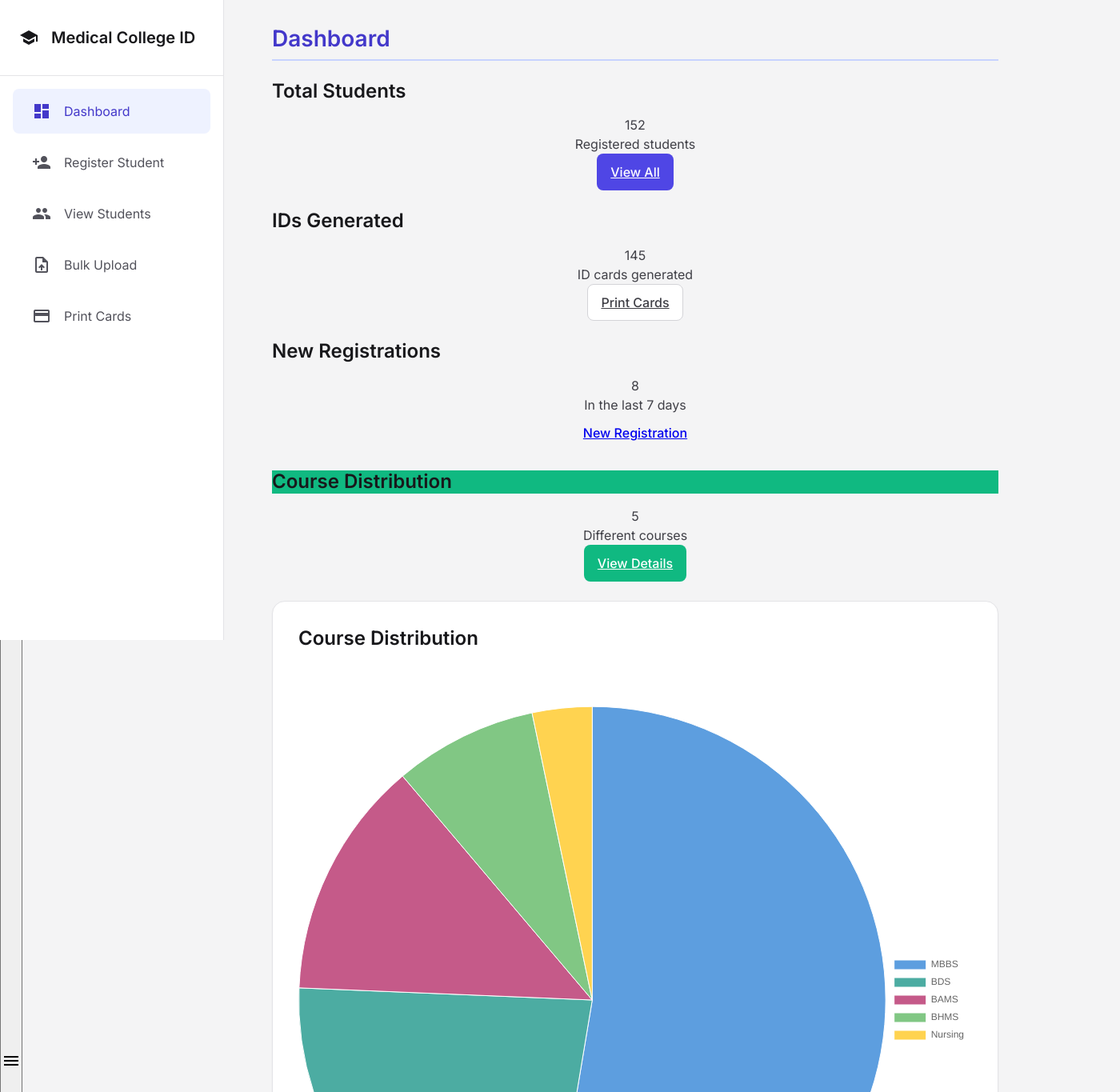
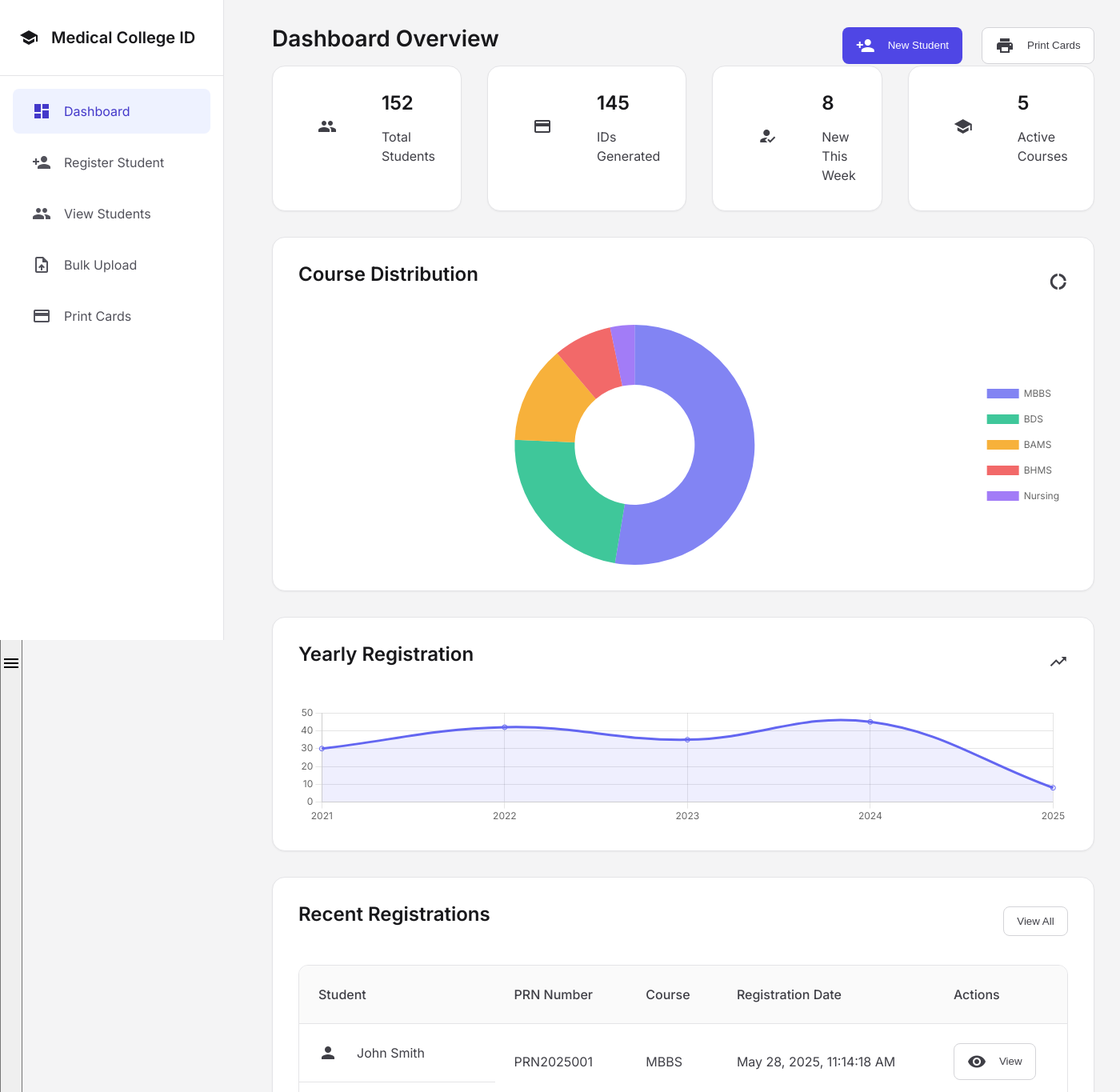
Before and after one commit to faizi-dev/idcard, an Angular app: page / in a window 1280 px wide. Shown: the top 1365 px of the page at 80% size, 1400 px wide, since content can reach past the window. Built offline with nearby package versions, Linux system fonts and the light colour scheme; no server answers.

Commit message:
Update Dashboard Component with Modern UI

```diff
--- a/src/app/dashboard/dashboard.component.ts
+++ b/src/app/dashboard/dashboard.component.ts
@@ -9,99 +9,113 @@ import { Chart } from 'chart.js/auto';
   standalone: true,
   imports: [CommonModule, RouterLink],
   template: `
-    <section class="dashboard fade-in">
-      <h2 class="section-title">Dashboard</h2>
+    <section class="dashboard">
+      <div class="flex items-center justify-between mb-6">
+        <h2 class="text-2xl font-semibold text-surface-900">Dashboard Overview</h2>
+        <div class="flex gap-3">
+          <button class="btn btn-primary" routerLink="/register">
+            <span class="material-icons">person_add</span>
+            New Student
+          </button>
+          <button class="btn btn-secondary" routerLink="/print-cards">
+            <span class="material-icons">print</span>
+            Print Cards
+          </button>
+        </div>
+      </div>
 
-      <div class="row">
+      <div class="grid grid-cols-1 md:grid-cols-2 lg:grid-cols-4 gap-4 mb-6">
         <!-- Total Students Card -->
-        <div class="col-md-6 col-lg-3 mb-3">
-          <div class="dashboard-card">
-            <div class="dashboard-card-header">
-              <h3>Total Students</h3>
+        <div class="card hover:shadow-lg transition-all">
+          <div class="flex items-center gap-4">
+            <div class="p-3 rounded-lg bg-primary-100">
+              <span class="material-icons text-primary-600">people</span>
             </div>
-            <div class="dashboard-card-body text-center">
-              <div class="dashboard-stat">{{stats.totalStudents || 0}}</div>
-              <p>Registered students</p>
-              <a routerLink="/students" class="btn btn-primary">View All</a>
+            <div>
+              <h3 class="text-2xl font-bold text-surface-900">{{stats.totalStudents || 0}}</h3>
+              <p class="text-surface-500">Total Students</p>
             </div>
           </div>
         </div>
 
         <!-- IDs Generated Card -->
-        <div class="col-md-6 col-lg-3 mb-3">
-          <div class="dashboard-card">
-            <div class="dashboard-card-header" style="background-color: var(--secondary-500);">
-              <h3>IDs Generated</h3>
+        <div class="card hover:shadow-lg transition-all">
+          <div class="flex items-center gap-4">
+            <div class="p-3 rounded-lg bg-success-50">
+              <span class="material-icons text-success-500">credit_card</span>
             </div>
-            <div class="dashboard-card-body text-center">
-              <div class="dashboard-stat" style="color: var(--secondary-600);">{{stats.totalCards || 0}}</div>
-              <p>ID cards generated</p>
-              <a routerLink="/print-cards" class="btn btn-secondary">Print Cards</a>
+            <div>
+              <h3 class="text-2xl font-bold text-surface-900">{{stats.totalCards || 0}}</h3>
+              <p class="text-surface-500">IDs Generated</p>
             </div>
           </div>
         </div>
 
         <!-- New Registrations Card -->
-        <div class="col-md-6 col-lg-3 mb-3">
-          <div class="dashboard-card">
-            <div class="dashboard-card-header" style="background-color: var(--accent-500);">
-              <h3>New Registrations</h3>
+        <div class="card hover:shadow-lg transition-all">
+          <div class="flex items-center gap-4">
+            <div class="p-3 rounded-lg bg-warning-50">
+              <span class="material-icons text-warning-500">how_to_reg</span>
             </div>
-            <div class="dashboard-card-body text-center">
-              <div class="dashboard-stat" style="color: var(--accent-600);">{{stats.newRegistrations || 0}}</div>
-              <p>In the last 7 days</p>
-              <a routerLink="/register" class="btn btn-accent">New Registration</a>
+            <div>
+              <h3 class="text-2xl font-bold text-surface-900">{{stats.newRegistrations || 0}}</h3>
+              <p class="text-surface-500">New This Week</p>
             </div>
           </div>
         </div>
 
         <!-- Course Distribution Card -->
-        <div class="col-md-6 col-lg-3 mb-3">
-          <div class="dashboard-card">
-            <div class="dashboard-card-header" style="background-color: var(--success-500);">
-              <h3>Course Distribution</h3>
+        <div class="card hover:shadow-lg transition-all">
+          <div class="flex items-center gap-4">
+            <div class="p-3 rounded-lg bg-error-50">
+              <span class="material-icons text-error-500">school</span>
             </div>
-            <div class="dashboard-card-body text-center">
-              <div class="dashboard-stat" style="color: var(--success-600);">{{stats.courseCount || 0}}</div>
-              <p>Different courses</p>
-              <a routerLink="/students" class="btn" style="background-color: var(--success-500); color: white;">View Details</a>
+            <div>
+              <h3 class="text-2xl font-bold text-surface-900">{{stats.courseCount || 0}}</h3>
+              <p class="text-surface-500">Active Courses</p>
             </div>
           </div>
         </div>
       </div>
 
-      <div class="row mt-3">
-        <!-- Chart for Course Distribution -->
-        <div class="col-md-6 mb-3">
+      <div class="grid grid-cols-1 lg:grid-cols-2 gap-6 mb-6">
+        <!-- Course Distribution Chart -->
         <div class="card">
-            <h3>Course Distribution</h3>
-            <div>
+          <div class="flex items-center justify-between mb-4">
+            <h3 class="text-lg font-semibold text-surface-900">Course Distribution</h3>
+            <span class="material-icons text-surface-400">donut_large</span>
+          </div>
+          <div class="h-[300px]">
             <canvas id="courseChart"></canvas>
+          </div>
+        </div>
+
+        <!-- Yearly Registration Chart -->
+        <div class="card">
+          <div class="flex items-center justify-between mb-4">
+            <h3 class="text-lg font-semibold text-surface-900">Yearly Registration</h3>
+            <span class="material-icons text-surface-400">trending_up</span>
+          </div>
+          <div class="h-[300px]">
+            <canvas id="yearlyChart"></canvas>
           </div>
         </div>
       </div>
 
-        <!-- Chart for Yearly Registration -->
-        <div class="col-md-6 mb-3">
+      <!-- Recent Registrations -->
       <div class="card">
-            <h3>Yearly Registration</h3>
-            <div>
-              <canvas id="yearlyChart"></canvas>
-            </div>
-          </div>
-        </div>
+        <div class="flex items-center justify-between mb-4">
+          <h3 class="text-lg font-semibold text-surface-900">Recent Registrations</h3>
+          <button class="btn btn-secondary" routerLink="/students">
+            View All
+          </button>
         </div>
 
-      <div class="row mt-3">
-        <!-- Recent Registrations -->
-        <div class="col-12">
-          <div class="card">
-            <h3>Recent Registrations</h3>
-            <div class="table-responsive">
+        <div class="table-container">
           <table class="table">
             <thead>
               <tr>
-                    <th>Name</th>
+                <th>Student</th>
                 <th>PRN Number</th>
                 <th>Course</th>
                 <th>Registration Date</th>
@@ -110,62 +124,45 @@ import { Chart } from 'chart.js/auto';
             </thead>
             <tbody>
               <tr *ngFor="let student of recentStudents">
-                    <td>{{student.fullName}}</td>
+                <td class="flex items-center gap-3">
+                  <div class="w-8 h-8 rounded-full bg-surface-200 flex items-center justify-center">
+                    <span class="material-icons text-surface-500">person</span>
+                  </div>
+                  <span>{{student.fullName}}</span>
+                </td>
                 <td>{{student.prnNumber}}</td>
-                    <td>{{student.courseName}}</td>
+                <td>
+                  <span class="px-2 py-1 rounded-full text-sm"
+                        [ngClass]="{
+                          'bg-primary-50 text-primary-700': student.courseName === 'MBBS',
+                          'bg-success-50 text-success-700': student.courseName === 'BDS',
+                          'bg-warning-50 text-warning-700': student.courseName === 'BAMS'
+                        }">
+                    {{student.courseName}}
+                  </span>
+                </td>
                 <td>{{student.createdAt | date:'medium'}}</td>
                 <td>
-                      <a [routerLink]="['/students', student._id]" class="btn btn-sm btn-primary">View</a>
+                  <button class="btn btn-secondary" [routerLink]="['/students', student._id]">
+                    <span class="material-icons">visibility</span>
+                    View
+                  </button>
                 </td>
               </tr>
               <tr *ngIf="!recentStudents.length">
-                    <td colspan="5" class="text-center">No recent registrations</td>
+                <td colspan="5" class="text-center py-8">
+                  <div class="flex flex-col items-center gap-2 text-surface-500">
+                    <span class="material-icons text-4xl">person_add_disabled</span>
+                    <p>No recent registrations found</p>
+                  </div>
+                </td>
               </tr>
             </tbody>
           </table>
         </div>
       </div>
-        </div>
-      </div>
     </section>
-  `,
-  styles: [`
-    .dashboard {
-      animation: fadeIn 0.5s ease-in;
-    }
-
-    .section-title {
-      margin-bottom: var(--space-3);
-      color: var(--primary-700);
-      border-bottom: 2px solid var(--primary-200);
-      padding-bottom: var(--space-1);
-    }
-
-    .table {
-      width: 100%;
-      border-collapse: collapse;
-    }
-
-    .table th, .table td {
-      padding: var(--space-1);
-      text-align: left;
-      border-bottom: 1px solid var(--neutral-200);
-    }
-
-    .table th {
-      background-color: var(--neutral-100);
-      font-weight: 500;
-    }
-
-    .table-responsive {
-      overflow-x: auto;
-    }
-
-    .btn-sm {
-      padding: 0.25rem 0.5rem;
-      font-size: 0.875rem;
-    }
-  `]
+  `
 })
 export class DashboardComponent implements OnInit {
   stats: any = {};
@@ -185,7 +182,6 @@ export class DashboardComponent implements OnInit {
         this.stats = data;
         this.recentStudents = data.recentStudents || [];
 
-        // Initialize charts after data is loaded
         setTimeout(() => {
           this.initCourseChart(data.courseDistribution || []);
           this.initYearlyChart(data.yearlyRegistration || []);
@@ -193,13 +189,11 @@ export class DashboardComponent implements OnInit {
       },
       error => {
         console.error('Error loading dashboard data:', error);
-        // Use mock data for demo purposes
         this.loadMockData();
       }
     );
   }
 
-  // Initialize course distribution chart
   initCourseChart(courseData: any[]): void {
     const ctx = document.getElementById('courseChart') as HTMLCanvasElement;
     if (!ctx) return;
@@ -208,34 +202,39 @@ export class DashboardComponent implements OnInit {
     const data = courseData.map(item => item.count);
 
     this.courseChart = new Chart(ctx, {
-      type: 'pie',
+      type: 'doughnut',
       data: {
         labels: labels,
         datasets: [{
-          label: 'Students per Course',
           data: data,
           backgroundColor: [
-            'rgba(25, 118, 210, 0.7)',
-            'rgba(0, 137, 123, 0.7)',
-            'rgba(173, 20, 87, 0.7)',
-            'rgba(76, 175, 80, 0.7)',
-            'rgba(255, 193, 7, 0.7)'
+            'rgba(99, 102, 241, 0.8)',
+            'rgba(16, 185, 129, 0.8)',
+            'rgba(245, 158, 11, 0.8)',
+            'rgba(239, 68, 68, 0.8)',
+            'rgba(139, 92, 246, 0.8)'
           ],
-          borderWidth: 1
+          borderWidth: 0
         }]
       },
       options: {
         responsive: true,
+        maintainAspectRatio: false,
         plugins: {
           legend: {
-            position: 'right'
+            position: 'right',
+            labels: {
+              padding: 20,
+              font: {
+                family: 'Inter'
+              }
+            }
           }
         }
       }
     });
   }
 
-  // Initialize yearly registration chart
   initYearlyChart(yearlyData: any[]): void {
     const ctx = document.getElementById('yearlyChart') as HTMLCanvasElement;
     if (!ctx) return;
@@ -244,24 +243,41 @@ export class DashboardComponent implements OnInit {
     const data = yearlyData.map(item => item.count);
 
     this.yearlyChart = new Chart(ctx, {
-      type: 'bar',
+      type: 'line',
       data: {
         labels: labels,
         datasets: [{
-          label: 'Registrations by Year',
+          label: 'Students Registered',
           data: data,
-          backgroundColor: 'rgba(25, 118, 210, 0.7)',
-          borderColor: 'rgba(25, 118, 210, 1)',
-          borderWidth: 1
+          borderColor: 'rgb(99, 102, 241)',
+          backgroundColor: 'rgba(99, 102, 241, 0.1)',
+          tension: 0.4,
+          fill: true
         }]
       },
       options: {
         responsive: true,
+        maintainAspectRatio: false,
+        plugins: {
+          legend: {
+            display: false
+          }
+        },
         scales: {
           y: {
             beginAtZero: true,
             ticks: {
-              precision: 0
+              precision: 0,
+              font: {
+                family: 'Inter'
+              }
+            }
+          },
+          x: {
+            ticks: {
+              font: {
+                family: 'Inter'
+              }
             }
           }
         }
@@ -269,7 +285,6 @@ export class DashboardComponent implements OnInit {
     });
   }
 
-  // Load mock data for preview purposes
   loadMockData(): void {
     this.stats = {
       totalStudents: 152,
@@ -302,7 +317,6 @@ export class DashboardComponent implements OnInit {
       }
     ];
 
-    // Initialize mock charts
     setTimeout(() => {
       this.initCourseChart([
         { course: 'MBBS', count: 80 },
```
Lines whose indentation alone changed are shown as unchanged.
